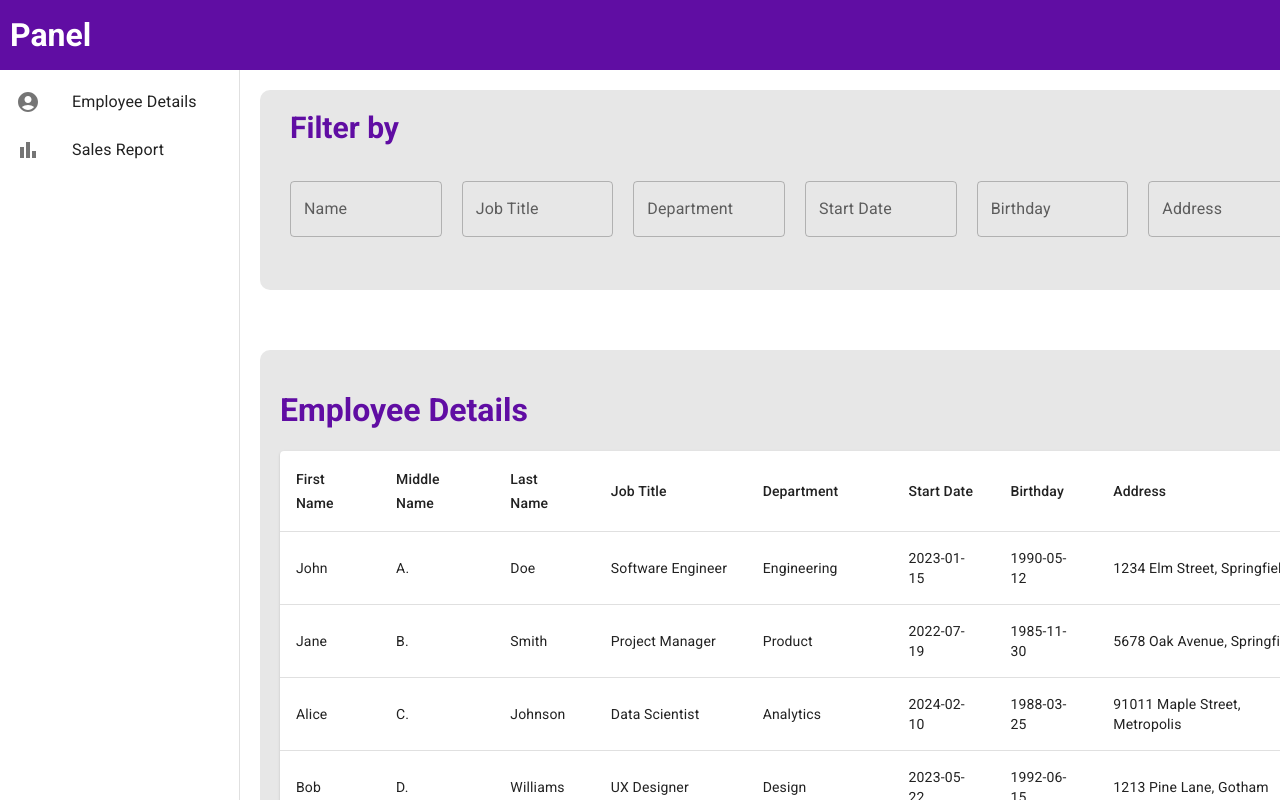
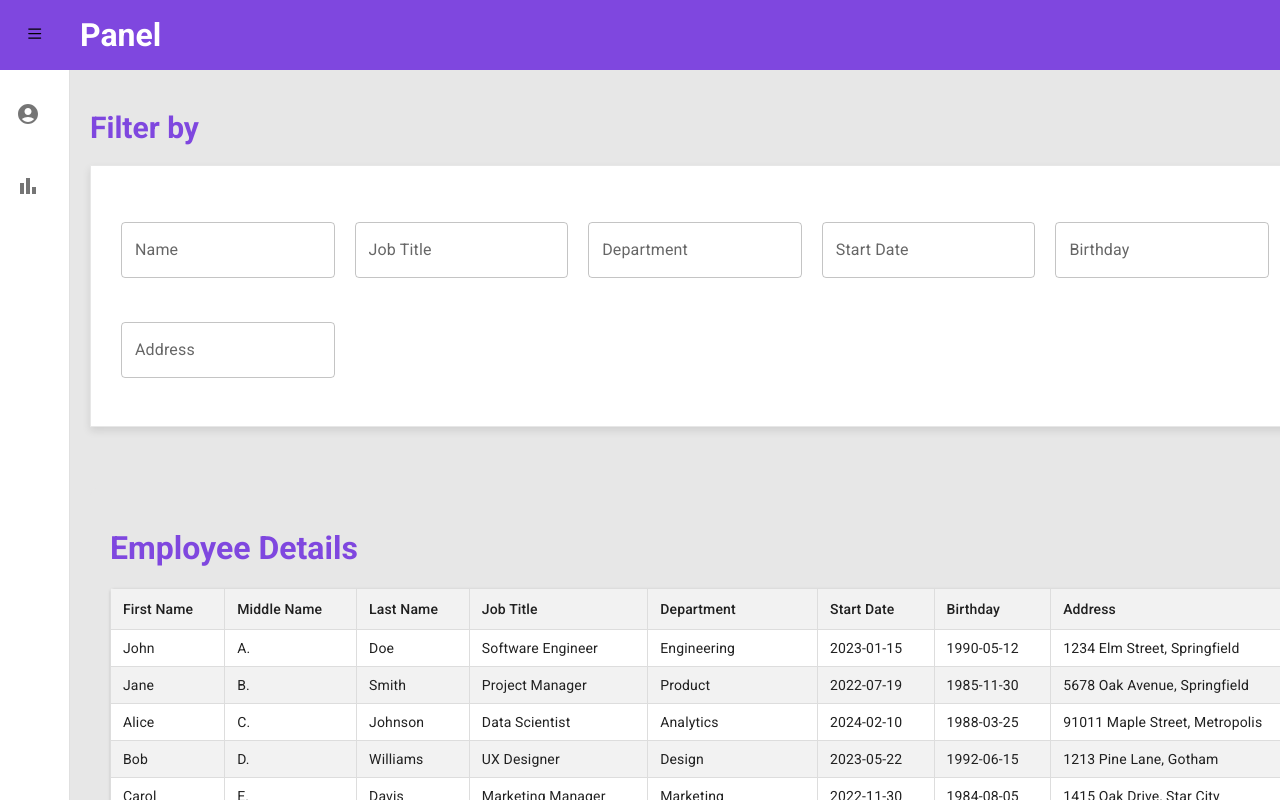
Before and after one commit to EznXadee/React-Test-Project, a React (Vite) app in the folder Frontend/: page / in a window 1280 px wide. Both pictures are taken after a click on the button "GO TO PANEL". Shown: the top 800 px of the page. Built offline with nearby package versions, Linux system fonts and the light colour scheme; a web font is replaced by a local one.

Commit message:
Styled the index page

```diff
--- a/Frontend/package.json
+++ b/Frontend/package.json
@@ -17,10 +17,13 @@
     "@mui/material": "^5.16.4",
     "@mui/x-charts": "^7.11.0",
     "@reduxjs/toolkit": "^2.2.6",
+    "moment": "^2.30.1",
     "react": "^18.3.1",
     "react-dom": "^18.3.1",
+    "react-icons": "^5.2.1",
     "react-redux": "^9.1.2",
-    "react-router-dom": "^6.25.1"
+    "react-router-dom": "^6.25.1",
+    "recharts": "^2.12.7"
   },
   "devDependencies": {
     "@types/react": "^18.3.3",
--- a/Frontend/src/components/LineChartComponent.jsx
+++ b/Frontend/src/components/LineChartComponent.jsx
@@ -59,7 +59,7 @@ const salesData = [
 const formattedData = formatData(salesData);
 
 const LineChartComponent = () => (
-  <Paper style={{ padding: 20, height: '700px', width: "93%" }}>
+  <Paper style={{ padding: 20, height: '800px', width: "93%" }}>
     <Typography variant="h6" component="h2" gutterBottom>
       Sales Overview
     </Typography>
--- a/Frontend/src/global.scss
+++ b/Frontend/src/global.scss
@@ -4,4 +4,5 @@ body {
     margin: 0;
     padding: 0;
     font-family: "Roboto";
+    background-color: #e7e7e7;
 }
--- a/Frontend/src/pages/Panel/index.jsx
+++ b/Frontend/src/pages/Panel/index.jsx
@@ -24,7 +24,7 @@ import AccountCircle from '@mui/icons-material/AccountCircle';
 import './styles.scss';
 import LineChartComponent from '../../components/LineChartComponent';
 import CustomTextField from '../../components/CustomTextField';
-
+import { SlMenu } from "react-icons/sl";
 const Index = () => {
   const name = useSelector((state) => state.user.name);
   const [open, setOpen] = useState(true);
@@ -350,9 +350,18 @@ const filteredSalesReportData = salesReportData.filter((report) => {
   const fullName = `${report.firstName} ${report.middleName} ${report.lastName}`.toLowerCase();
   return filterName === '' || fullName.includes(filterName.toLowerCase());
 });
+const [openSideBar,setOpenSideBar] = React.useState(false)
+  function toggleSidebar(){
+    setOpenSideBar(
+      prevVal => !prevVal
+    )
+  }
   return (
     <>
       <div id="nav-section">
+      <button className="ham-burger" id="ham-burger" onClick={toggleSidebar}>
+      <SlMenu />
+      </button>
         <h1>Panel</h1>
         <h2>{name}</h2>
       </div>
@@ -363,12 +372,13 @@ const filteredSalesReportData = salesReportData.filter((report) => {
           onClose={toggleDrawer}
           variant='persistent'
           sx={{
-            width: 240,
+            width: openSideBar?240:70,
             flexShrink: 0,
             '& .MuiDrawer-paper': {
-              width: 240,
+              width: openSideBar?240:70,
               boxSizing: 'border-box',
               marginTop: 8.8,
+              backgroundColor: 'white'
             },
           }}
         >
@@ -388,8 +398,8 @@ const filteredSalesReportData = salesReportData.filter((report) => {
         <div id="panel-content">
           {currentView === 'employee-details' && (
             <div id="search-container">
+                <h1 id="search-container-header">Filter by</h1>
               <div id="search-card">
-                <h1 id="search-container-header">Filter by</h1>
                 <div id="filter-container">
                   <CustomTextField
                     label="Name"
--- a/Frontend/src/pages/Panel/styles.scss
+++ b/Frontend/src/pages/Panel/styles.scss
@@ -1,15 +1,21 @@
-#nav-section{
+#nav-section {
     display: flex;
     flex-direction: row;
-justify-content: space-between;
+    justify-content: start;
     align-items: center;
-background-color: #600da3;
+    background-color: #7f47df;
     color: white;
     height: 70px;
     padding: 0 10px;
     width: 100%;
     position: fixed;
-
+    gap: 20px;
+    #ham-burger{
+      height: 50px;
+      width: 50px;
+      background-color: #7f47df;
+      border: none;
+    }
   }
 #panel-section{
 display: flex;
@@ -23,50 +29,72 @@ flex-direction: row;
     #search-container{
         margin-top: 50px;
         width: 100%;
-        height: 100px;
+        height: auto;
         border-radius: 10px;
-        color: #600da3;
+        color: #7f47df;
         padding-left: 40px;
         padding-top: 40px;
-        #search-card{
-            display: flex;
-            flex-direction: column;
-            background-color: #E7E7E7;
-            height: 200px;
-            border-radius: 10px;
-            align-items: flex-start;
-            padding-left: 30px;
-            max-width: 1500px;
+
         #search-container-header{
             font-size: 30px;
             font-weight: bold;
             align-items: center;
             justify-content: center;
+            background-color: #e7e7e7;
         }
-       #filter-container{
+
+        #search-card{
             display: flex;
-         flex-direction: row;
+            flex-direction: column;
+            background-color: #ffffff;
+            height: auto;
+            align-items: center;
             justify-content: center;
-         align-items: self-start;
+            padding: 20px 30px;
+            box-shadow: 0 4px 8px rgba(0, 0, 0, 0.1);
+            border: 0.5px solid rgb(231, 231, 231);
+            max-width: 1500px;
+
+            #filter-container {
+                display: grid;
+                grid-template-columns: repeat(auto-fill, minmax(200px, 1fr));
                 gap: 20px;
+                width: 100%;
+                padding: 20px;
               }
     }
     }
 
-    #table{
+    #table {
         width: 100%;
         height: auto;
         border-radius: 10px;
-        background-color: #E7E7E7;
-        color: #600da3;
+        background-color: #e7e7e7;
+        color: #7f47df;
         margin-top: 60px;
         padding: 20px;
-         #header-toggle{
-            display: flex;
-            flex-direction: row;
-            justify-content: space-between;
-            align-items: center;
-            padding: 20px;
+
+        table {
+          width: 100%;
+          border-collapse: collapse;
+        }
+
+        th,
+        td {
+          padding: 8px 12px;
+          border: 1px solid #ddd;
+        }
+
+        thead {
+          background-color: #f2f2f2;
+        }
+
+        tbody tr:nth-of-type(odd) {
+          background-color: white; /* White background for odd rows */
+        }
+
+        tbody tr:nth-of-type(even) {
+          background-color: #f2f2f2; /* Grey background for even rows */
         }
       }
 
@@ -79,13 +107,15 @@ flex-direction: row;
     align-items: center;
     width: 100%;
     height: 900px;
-    background-color: #E7E7E7;
+    background-color: #ffffff;
     color: #795695;
     margin-top: 20px;
     padding: 20px;
     border-radius: 10px;
     overflow: hidden;
 }
-@media (max-width: 768px){
-
+@media (max-width: 250px) {
+    #filter-container {
+      grid-template-columns: repeat(auto-fill, minmax(50px, 1fr));
     }
+  }
```
Also changed, not shown: 2 other files (tests, documents, lock files or other folders). Lines whose indentation alone changed are shown as unchanged.
